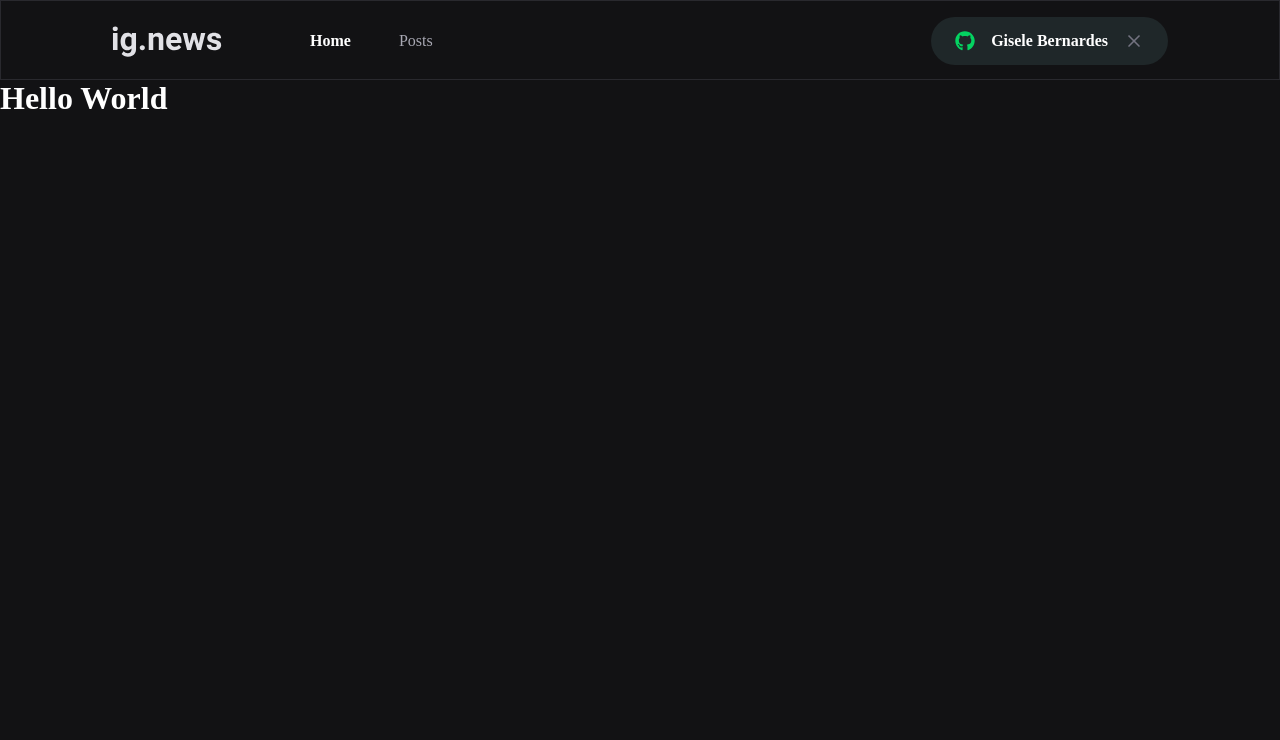
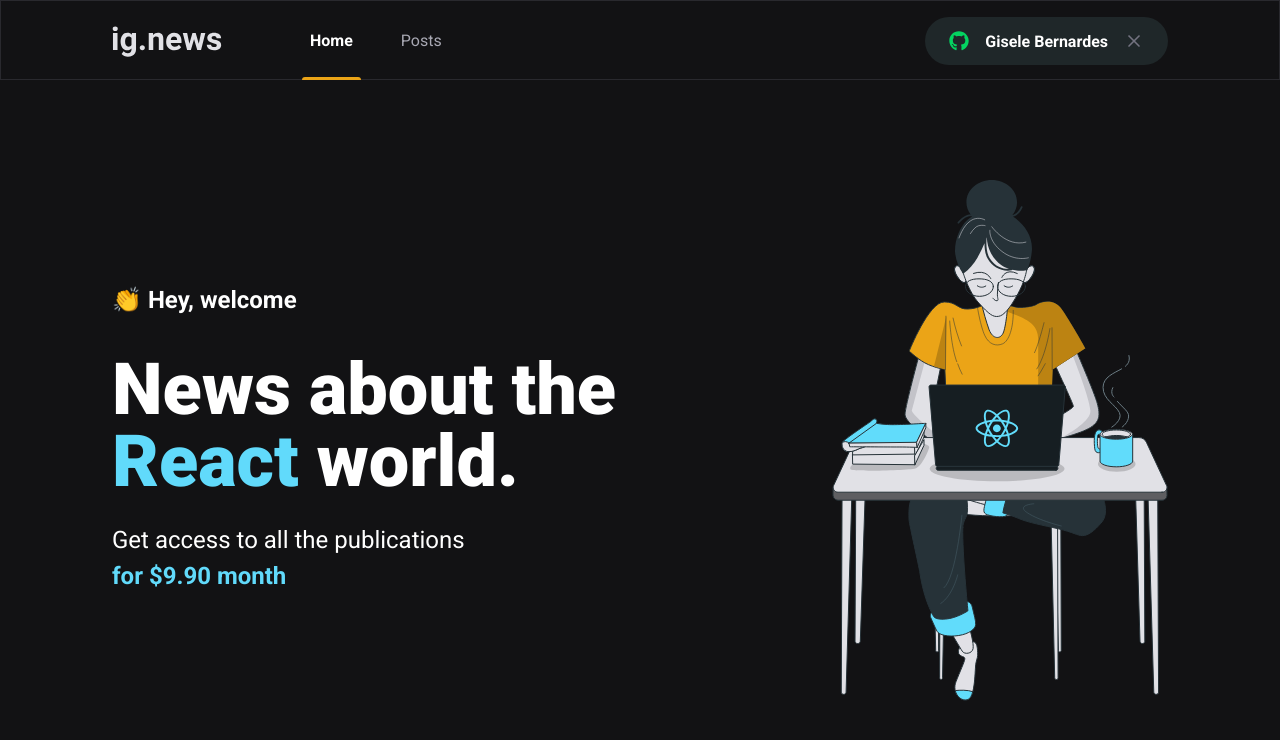
Before and after one commit to gbspecapedra/ignite-reactjs-2021, a Next.js app in the folder 03-ignews/: page / in a window 1280 px wide. Shown: the top 740 px of the page. Built offline with nearby package versions, Linux system fonts and the light colour scheme.

Commit message:
home page

```diff
--- a/03-ignews/src/components/Header/index.tsx
+++ b/03-ignews/src/components/Header/index.tsx
@@ -8,10 +8,8 @@
       <div className={styles.headerContent}>
         <img src="/images/logo.svg" alt="ig.news" />
         <nav>
-          <a className={styles.active} href="http://">
-            Home
-          </a>
-          <a href="http://">Posts</a>
+          <a className={styles.active}>Home</a>
+          <a>Posts</a>
         </nav>
         <SignInButton />
       </div>
--- a/03-ignews/src/pages/index.tsx
+++ b/03-ignews/src/pages/index.tsx
@@ -1,12 +1,27 @@
 import Head from "next/head";
+
+import styles from "../styles/home.module.scss";
 
 export default function Home() {
   return (
     <>
       <Head>
-        <title>Inicio | ig.news</title>
+        <title>Home | ig.news</title>
       </Head>
-      <h1>Hello World</h1>
+
+      <main className={styles.contentContainer}>
+        <section className={styles.hero}>
+          <span>👏 Hey, welcome</span>
+          <h1>
+            News about the <span>React</span> world.
+          </h1>
+          <p>
+            Get access to all the publications <br />
+            <span>for $9.90 month</span>
+          </p>
+        </section>
+        <img src="/images/avatar.svg" alt="Girl coding" />
+      </main>
     </>
   );
 }
--- a/03-ignews/src/styles/global.scss
+++ b/03-ignews/src/styles/global.scss
@@ -12,7 +12,7 @@
   --gray-850: #1f2729;
   --gray-900: #121214;
   --cyan-500: #61dafb;
-  --yellow: #eba417;
+  --yellow-500: #eba417;
 }
 
 @media (max-width: 1080px) {
@@ -37,7 +37,7 @@
 textarea,
 select,
 button {
-  font: 400 1rem "Roboto, sans-serif";
+  font: 400 1rem "Roboto", sans-serif;
 }
 
 button {
--- /dev/null
+++ b/03-ignews/src/styles/home.module.scss
@@ -0,0 +1,41 @@
+.contentContainer {
+  max-width: 1120px;
+  margin: 0 auto;
+  padding: 0 2rem;
+  height: calc(100vh - 5rem);
+
+  display: flex;
+  align-items: center;
+  justify-content: space-between;
+}
+
+.hero {
+  max-width: 600px;
+
+  > span {
+    font-size: 1.5rem;
+    font-weight: bold;
+  }
+
+  h1 {
+    font-size: 4.5rem;
+    line-height: 4.5rem;
+    font-weight: 900;
+    margin-top: 2.5rem;
+
+    span {
+      color: var(--cyan-500);
+    }
+  }
+
+  p {
+    font-size: 1.5rem;
+    line-height: 2.25rem;
+    margin-top: 1.5rem;
+
+    span {
+      color: var(--cyan-500);
+      font-weight: bold;
+    }
+  }
+}
```
